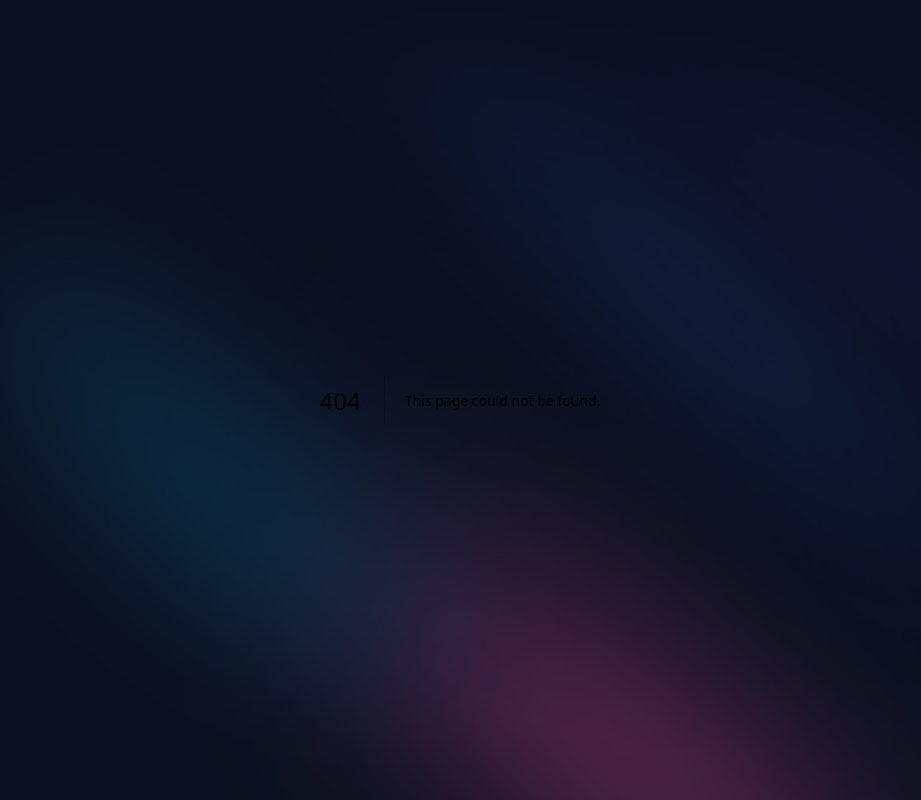
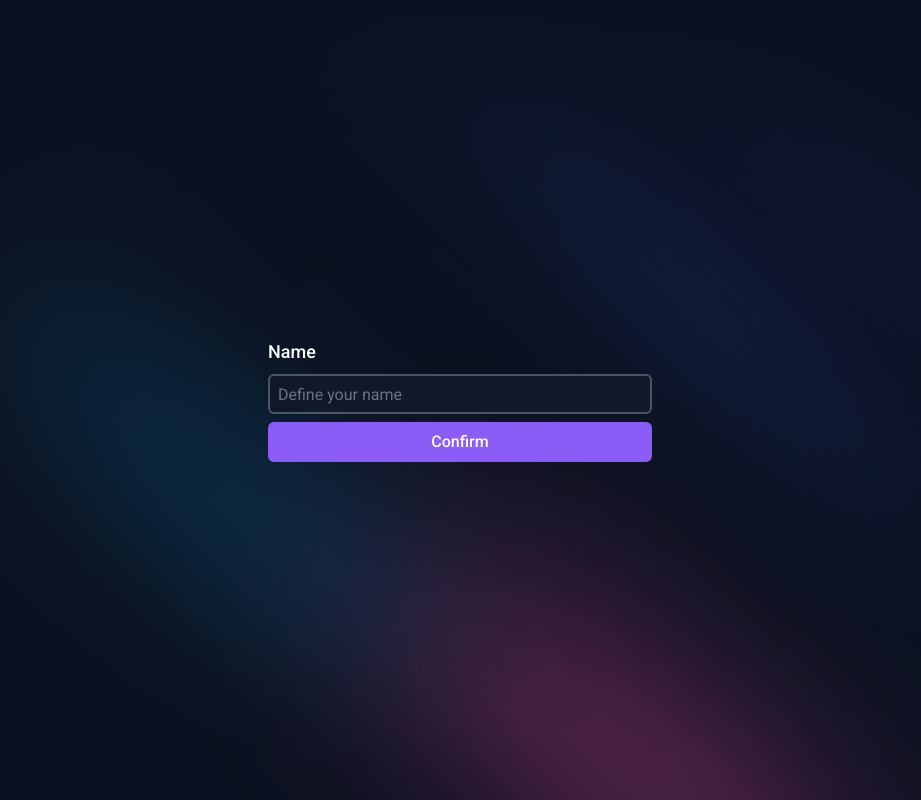
Before and after one commit to Sup3r-Us3r/react-video-chat, a Next.js app in the folder web/: page /login in a window 1280 px wide. Before the commit this address had no page. Shown: the whole page, without its empty margins (180-1101 px from the left). Built offline with nearby package versions, Linux system fonts and the light colour scheme.

Commit message:
create login page

```diff
--- /dev/null
+++ b/web/src/pages/login.tsx
@@ -0,0 +1,63 @@
+import Router from 'next/router';
+import { setCookie } from 'nookies';
+import { useState, type FormEvent } from 'react';
+import { toast } from 'react-toastify';
+
+import { useSocket } from '../hooks/useSocket';
+
+const Login = () => {
+  const [myName, setMyName] = useState<string>('');
+  const { setName } = useSocket();
+
+  function saveMyNameSubmit(event: FormEvent<HTMLFormElement>) {
+    event.preventDefault();
+
+    if (!myName.trim()) {
+      return toast('Invalid name', {
+        autoClose: 3000,
+        type: 'warning',
+        position: 'bottom-left',
+        closeButton: true,
+        pauseOnHover: false,
+        pauseOnFocusLoss: false,
+        theme: 'dark'
+      });
+    }
+
+    setName(myName);
+    setCookie(undefined, '@reactVideoChat/myName', myName);
+
+    Router.push('/');
+  }
+
+  return (
+    <div className="flex justify-center items-center h-screen px-6">
+      <form className="w-full max-w-sm" onSubmit={saveMyNameSubmit}>
+        <label
+          className="text-white text-left text-lg font-medium mb-1"
+          htmlFor="myName"
+        >
+          Name
+        </label>
+
+        <input
+          className="h-10 w-full bg-gray-900 text-gray-200 placeholder:text-gray-500 mt-2 pl-2 outline-none border-2 border-gray-600 focus:border-violet-500 transition-colors rounded-md"
+          name="myName"
+          placeholder="Define your name"
+          type="text"
+          onChange={event => setMyName(event.target.value)}
+          value={myName}
+        />
+
+        <button
+          className="flex justify-center h-10 w-full mt-2 font-medium text-white bg-violet-500 hover:bg-violet-400 transition-colors p-2 rounded-md"
+          type="submit"
+        >
+          Confirm
+        </button>
+      </form>
+    </div>
+  );
+};
+
+export default Login;
```
